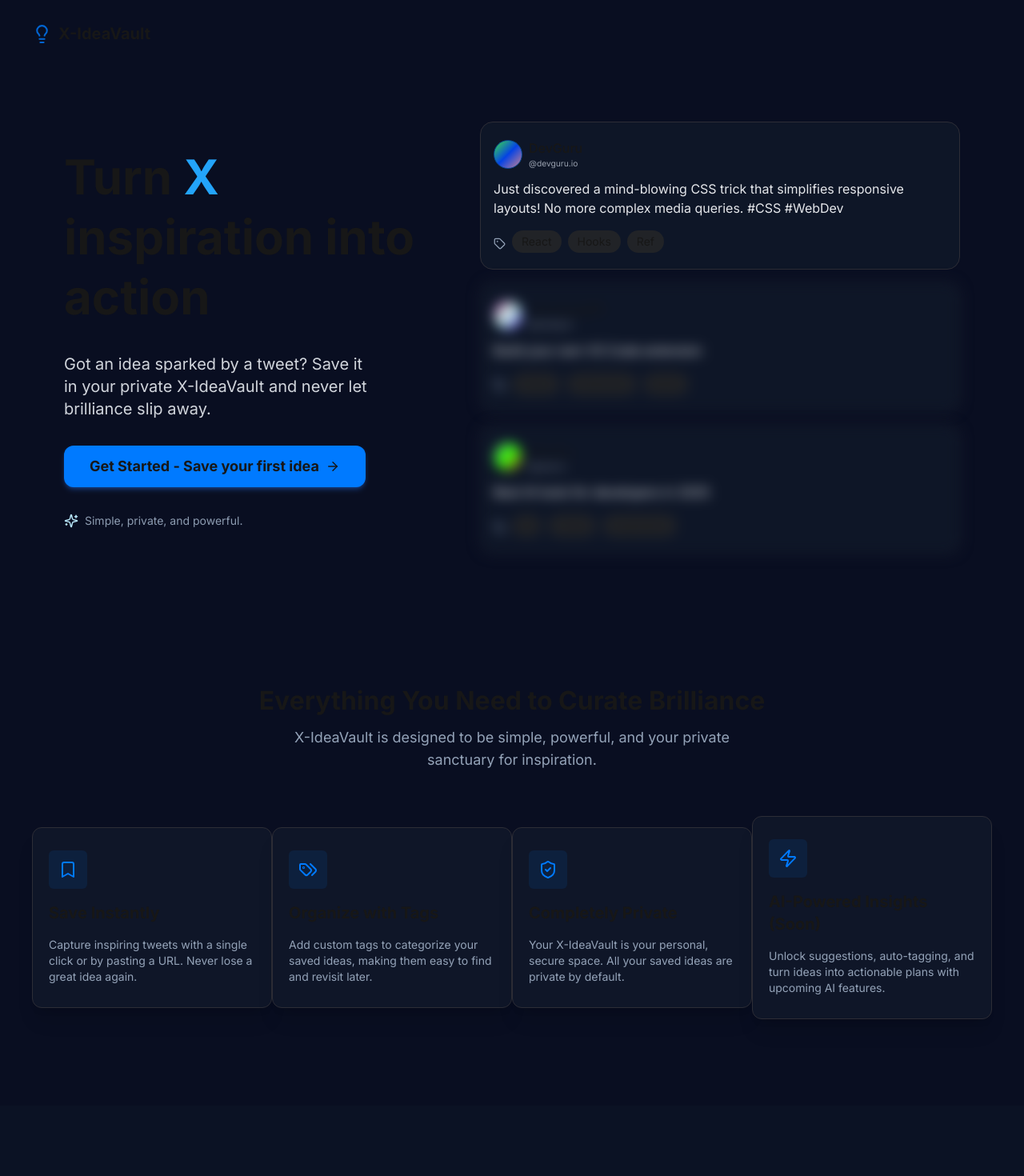
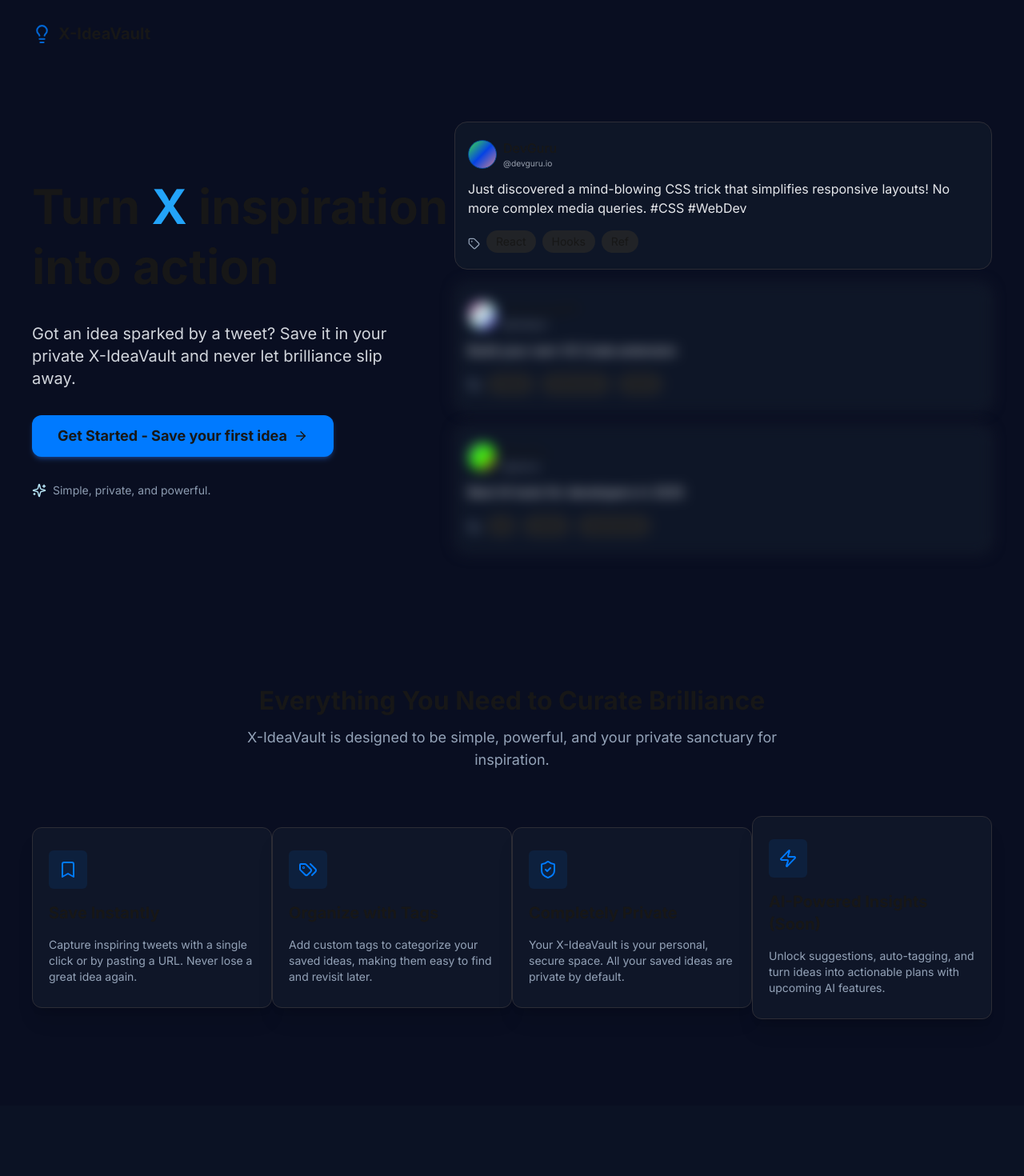
Before and after one commit to ds-spec/x-ideavault, a Next.js app: page / in a window 1280 px wide. Shown: the top 1470 px of the page at 80% size. Built offline with nearby package versions, Linux system fonts and the light colour scheme.

Commit message:
Simplified the code for page.tsx

```diff
--- a/app/page.tsx
+++ b/app/page.tsx
@@ -2,24 +2,29 @@ import FeatureCard from "@/components/FeatureCard";
 import IdeaFlow from "@/components/IdeaFlow";
 import UserCard from "@/components/UserCard";
 import { ArrowRight, Lightbulb, Sparkles } from "lucide-react";
+import { JSX } from "react";
 
-const Home: React.FC = () => {
+const Home = (): JSX.Element => {
+  const Heading = (): JSX.Element => {
     return (
-    <>
-      <div className="w-full min-h-screen bg-[#090E21] px-10 py-7">
-        <div className="flex items-center gap-2">
+      <section className="flex items-center gap-2">
         <Lightbulb size={25} color="#0265D3" />
         <h1 className="text-xl font-bold">X-IdeaVault</h1>
-        </div>
-        <div className="flex items-center justify-evenly h-full mt-24">
-          <div className="w-[40%] flex flex-col items-start gap-8">
-            <h2 className="font-bold text-6xl w-[94%]  leading-tight">
+      </section>
+    );
+  };
+
+  const UserSection = (): JSX.Element => {
+    return (
+      <section className="flex items-center justify-evenly h-full mt-24">
+        <article className="flex flex-1 max-w-xl flex-col items-start gap-8">
+          <h2 className="font-bold text-6xl max-w-xl leading-tight">
             Turn <span className="text-[#23A4FA]">X</span> inspiration into
             action
           </h2>
-            <p className=" text-xl w-[80%] text-gray-300 font-normal">
-              Got an idea sparked by a tweet? Save it in your private
-              X-IdeaVault and never let brilliance slip away.
+          <p className=" text-xl max-w-md text-gray-300 font-normal">
+            Got an idea sparked by a tweet? Save it in your private X-IdeaVault
+            and never let brilliance slip away.
           </p>
           <button className="group px-8 py-3 rounded-xl bg-[#007AFF] shadow-md shadow-blue-500/30 hover:shadow-lg hover:bg-[#0170EA] hover:scale-105 cursor-pointer transition-all duration-300">
             <div className="flex items-center gap-2">
@@ -38,32 +43,52 @@ const Home: React.FC = () => {
               Simple, private, and powerful.
             </p>
           </div>
-          </div>
-          <div className="w-[50%] flex items-center justify-center">
+        </article>
+        <aside className="max-w-2xl flex items-center justify-center">
           <UserCard />
-          </div>
-        </div>
-        <div className="flex flex-col mt-40 gap-2 items-center mb-20">
+        </aside>
+      </section>
+    );
+  };
+
+  const FeaturesSection = (): JSX.Element => {
+    return (
+      <section className="flex flex-col mt-40 gap-2 items-center mb-20">
         <h1 className="text-[2.5vw] font-bold">
           Everything You Need to Curate Brilliance
         </h1>
-          <h3 className="text-lg text-[#94A3B8] w-[50%] text-center">
+        <h3 className="text-lg text-[#94A3B8] max-w-2xl text-center">
           X-IdeaVault is designed to be simple, powerful, and your private
           sanctuary for inspiration.
         </h3>
         <FeatureCard />
-        </div>
-      </div>
-      <div className="w-full h-[80vh] flex flex-col gap-2 px-10 py-20 items-center bg-[#0B1224]">
+      </section>
+    );
+  };
+
+  const IdeaSection = (): JSX.Element => {
+    return (
+      <section className="w-full h-[80vh] flex flex-col gap-2 px-10 py-20 items-center bg-[#0B1224]">
         <h1 className="text-[2.5vw] font-bold">
           Simple Steps to Your Idea Sanctuary
         </h1>
-        <h3 className="text-lg text-[#94A3B8] w-[35%] text-center">
+        <h3 className="text-lg text-[#94A3B8] max-w-xl text-center">
           Start capturing and cultivating your best ideas in just a few moments.
         </h3>
         <IdeaFlow />
+      </section>
+    );
+  };
+
+  return (
+    <main>
+      <div className="w-full min-h-screen bg-[#090E21] px-10 py-7">
+        <Heading />
+        <UserSection />
+        <FeaturesSection />
       </div>
-    </>
+      <IdeaSection />
+    </main>
   );
 };
 export default Home;
```
Lines whose indentation alone changed are shown as unchanged.
